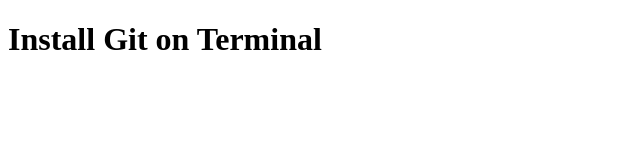
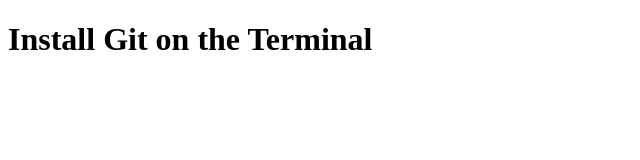
Before and after one commit to thomas37000/sharezza-social, a plain HTML site: page index.html in a window 1280 px wide. Shown: the whole page, without its empty margins (0-640 px from the left). Drawn offline with Linux system fonts and the light colour scheme.

Commit message:
j'ai changé le title et ajouté un H1.

```diff
--- a/index.html
+++ b/index.html
@@ -5,6 +5,6 @@
     <title> GitHub & Git</title>
   </head>
   <body>
-  	<h1> Install Git on Terminal</h1>
+  	<h1> Install Git on the Terminal</h1>
   </body>
 </html>
```
